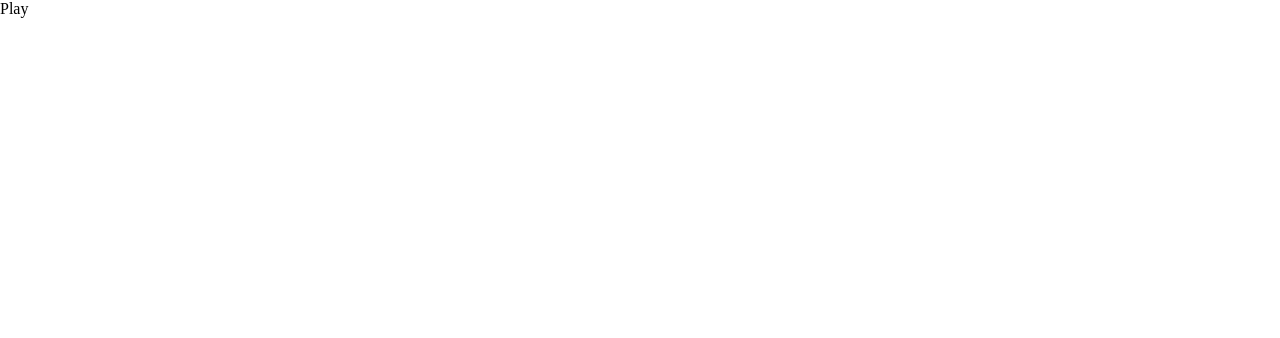
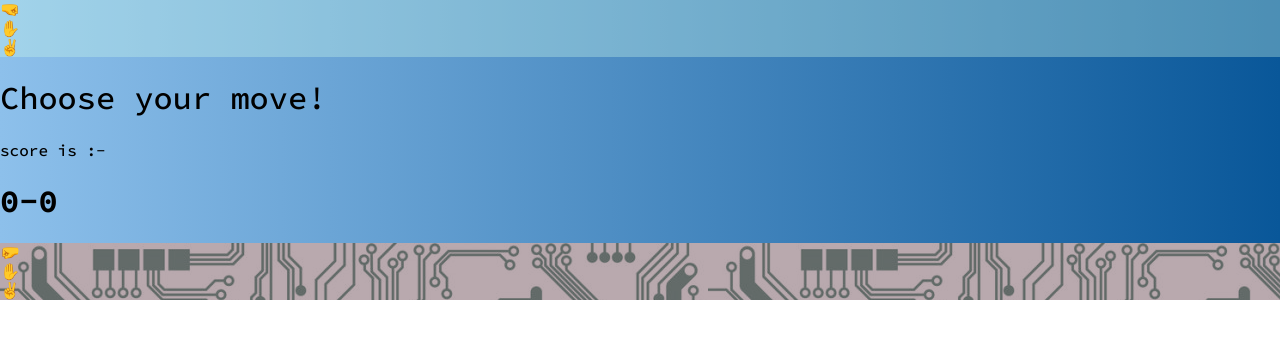
Before and after one commit to constayush/Rock-Paper-Scissors-React, a React (Vite) app: page /play in a window 1280 px wide. Shown: the top 338 px of the page. Built offline with nearby package versions, Linux system fonts and the light colour scheme; a web font is replaced by a local one.

Commit message:
basic logic structure setup

```diff
--- a/src/index.css
+++ b/src/index.css
@@ -21,6 +21,12 @@ body, html{
 .Home{
     background: rgb(141,192,235);
     background: linear-gradient(90deg, rgba(141,192,235,1) 0%, rgba(9,87,153,1) 100%);
+}
+
+.Play{
+    background: rgb(141,192,235);
+    background: linear-gradient(90deg, rgba(141,192,235,1) 0%, rgba(9,87,153,1) 100%);
+
 }
 
 
@@ -125,3 +131,30 @@ transform: scale(1.2);
     color: #fff;
 
   }
+
+
+
+  .playSec{
+
+    background-color: rgba(201, 246, 231, 0.348);
+  }
+  .icon{
+    transition: all .2s ease;
+  }
+
+  .icon:hover {
+  cursor: pointer;
+    transform: scale(1.2);
+  }
+
+
+  .compBg{
+
+    background-image: url('../public/compBg.jpg');
+
+    background-blend-mode:exclusion;
+  }
+
+  .huBg{
+
+  }
--- a/src/pages/Play.jsx
+++ b/src/pages/Play.jsx
@@ -1,8 +1,132 @@
 import React from 'react'
+import { useState } from 'react'
+function Play() {
 
-function Play() {
+
+let [userScore, setUserScore]= useState(0)
+let [compScore, setCompScore]= useState(0)
+let random = Math.round(Math.random()*2);
+
+
+function handleClick (e){
+
+if(e.target.innerText == '🤜' ){
+
+ handleRock()
+}
+if(e.target.innerText == '✋' ){
+
+  handlePaper()
+}
+if(e.target.innerText == '✌️' ){
+
+  handleScissors()
+}
+
+}
+
+
+function handleRock(){
+  let random = Math.round(Math.random()*2);
+
+  if(random ==0) {
+
+    console.log("draw")
+  }
+
+  if(random ==1) {
+    setCompScore(compScore +1)
+  }
+  if(random ==2) {
+
+    setUserScore(userScore +1)
+  }
+
+}
+
+function handlePaper(){
+  let random = Math.round(Math.random()*2);
+
+  if(random ==0) {
+
+    setUserScore(userScore +1)
+  }
+
+  if(random ==1) {
+
+    console.log("draw")
+  }
+  if(random ==2) {
+
+    setCompScore(compScore +1)
+  }
+
+}
+
+function handleScissors(){
+  let random = Math.round(Math.random()*2);
+
+  if(random ==0) {
+
+    setCompScore(compScore +1)
+  }
+
+  if(random ==1) {
+    setUserScore(userScore +1)
+  }
+  if(random ==2) {
+
+    console.log("draw")
+  }
+
+}
+
+
+
+
+
+
   return (
-    <div>Play</div>
+    <div className='Play w-screen h-screen flex justify-center items-center p-[8rem]'>
+
+
+<div className='w-[80rem] h-[40rem]  flex justify-between items-center '>
+
+<div className='playSec huBg w-[20rem] h-full bg-black rounded-lg'>
+
+<div onClick={handleClick} className='icon h-[33%] w-full text-[8rem] flex justify-center items-center'>🤜</div>
+<div onClick={handleClick} className='icon h-[33%] w-full text-[8rem] flex justify-center items-center'>✋</div>
+<div onClick={handleClick} className='icon h-[33%] w-full text-[8rem] flex justify-center items-center'>✌️</div>
+
+</div>
+
+
+
+<div className=' w-[30rem] h-full  rounded-lg flex flex-col justify-center items-center'>
+
+<h1 className='font text-white text-[2.5rem] text-nowrap'>Choose your move!</h1>
+
+<div className='scoreCounter font text-white  text-nowrap flex flex-col justify-center items-center'><p className='text-[2.5rem]'>score is :-</p><h1 className='text-[3.5rem]'>{userScore}-{compScore}</h1></div>
+
+</div>
+
+
+
+<div className='playSec compBg w-[20rem] h-full bg-black rounded-lg'>
+
+<div className='iconC h-[33%] w-full text-[8rem] flex justify-center items-center'>🤛</div>
+<div className='iconC h-[33%] w-full text-[8rem] flex justify-center items-center'>✋</div>
+<div className='iconC h-[33%] w-full text-[8rem] flex justify-center items-center'>✌️</div>
+
+</div>
+
+</div>
+
+
+
+
+
+    </div>
   )
 }
 
```
Also changed, not shown: public/compBg.jpg (added), public/humanBg.jpg (added).
